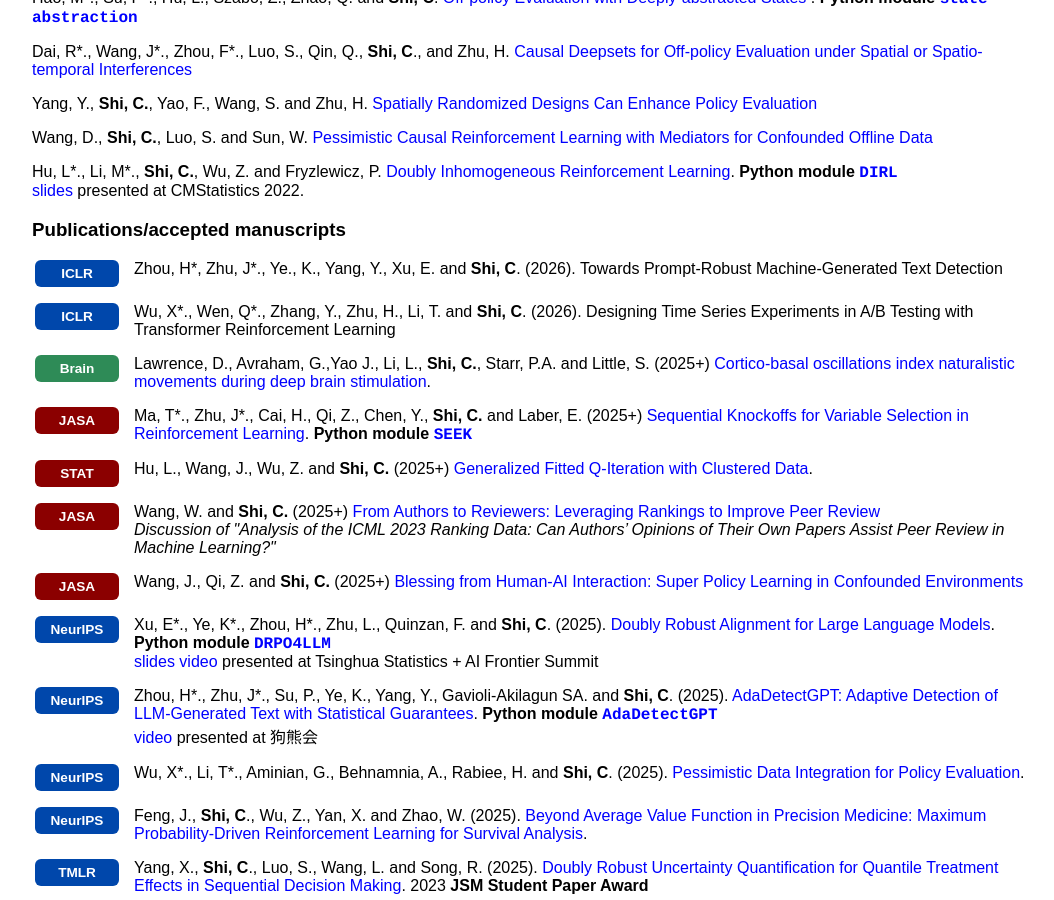
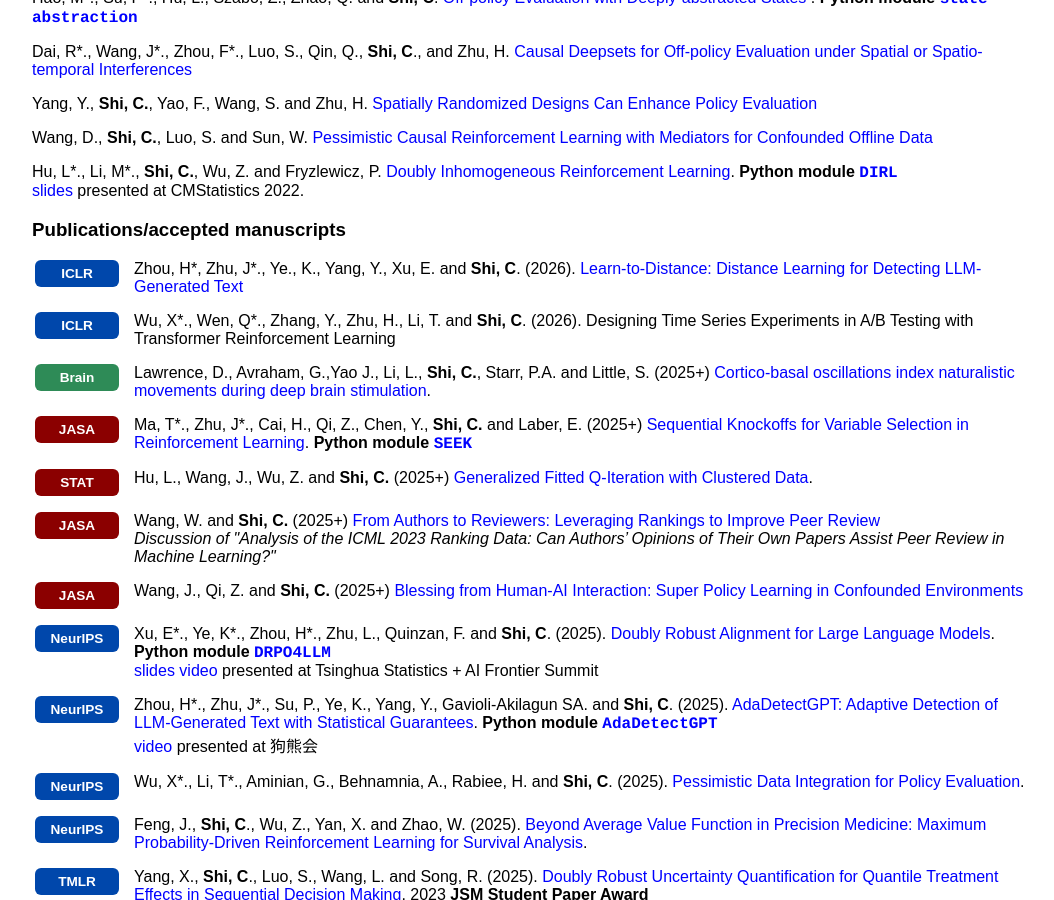
Before and after one commit to callmespring/callmespring.github.io, a Jekyll site: the page built from publication.md, in a window 1280 px wide and 900 px high, scrolled down 722 px. Shown: the whole window, without its empty margins (108-1162 px from the left). Built offline with Jekyll 4.4.1, drawn with Linux system fonts in a browser that asks for light colours.

Commit message:
Update publication.md

```diff
--- a/publication.md
+++ b/publication.md
@@ -56,7 +56,7 @@ Hu, L\*., Li, M\*., **Shi, C.**, Wu, Z. and Fryzlewicz, P. [Doubly Inhomogeneous
     <span class="publication-logo-badge badge-ml">ICLR</span>
   </div>
   <div class="pub-content" style="flex: 1;">
-     Zhou, H*, Zhu, J*., Ye., K., Yang, Y., Xu, E. and <strong>Shi, C</strong>. (2026). Towards Prompt-Robust Machine-Generated Text Detection
+     Zhou, H*, Zhu, J*., Ye., K., Yang, Y., Xu, E. and <strong>Shi, C</strong>. (2026). <a href="https://arxiv.org/abs/2601.21895">Learn-to-Distance: Distance Learning for Detecting LLM-Generated Text</a>
   </div>
 </div>
 
```
